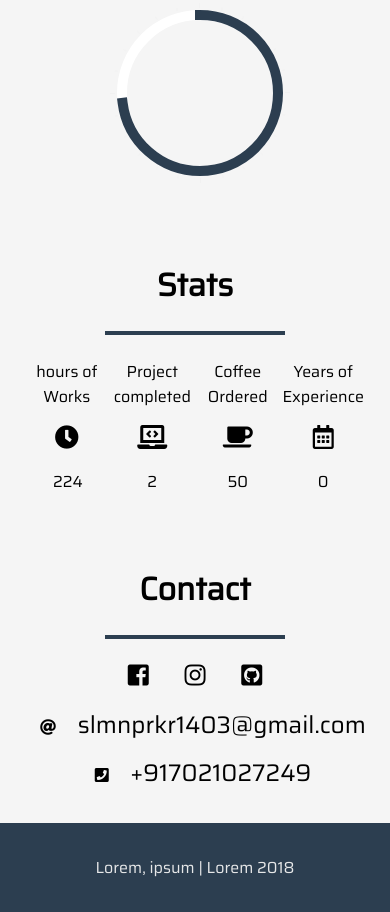
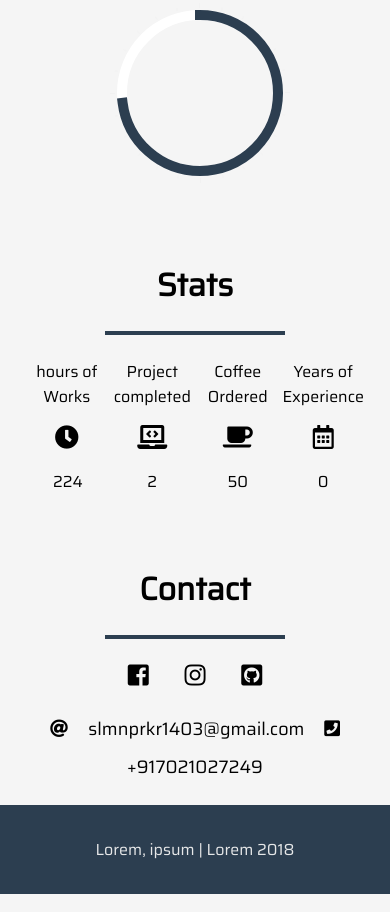
Before and after one commit to iamsalman1403/frontEnd, a plain HTML site: page index.html in a window 390 px wide. Shown: the part 2480-3392 px from the top of the page. Drawn offline with nearby package versions, Linux system fonts and the light colour scheme.

Commit message:
Update style.css

```diff
--- a/style.css
+++ b/style.css
@@ -338,10 +338,15 @@ footer{
     color: #333;
 }
 	.contact-secondary i{
-    font-size: 16px;
+    font-size: 18px;
     text-decoration: none;
     color: #000000;
     margin: 16px;
 }
+	.contact-secondary a{
+    text-decoration: none;
+    color: #000000;
+    font-size: 18px;
+}
 
 }
```
